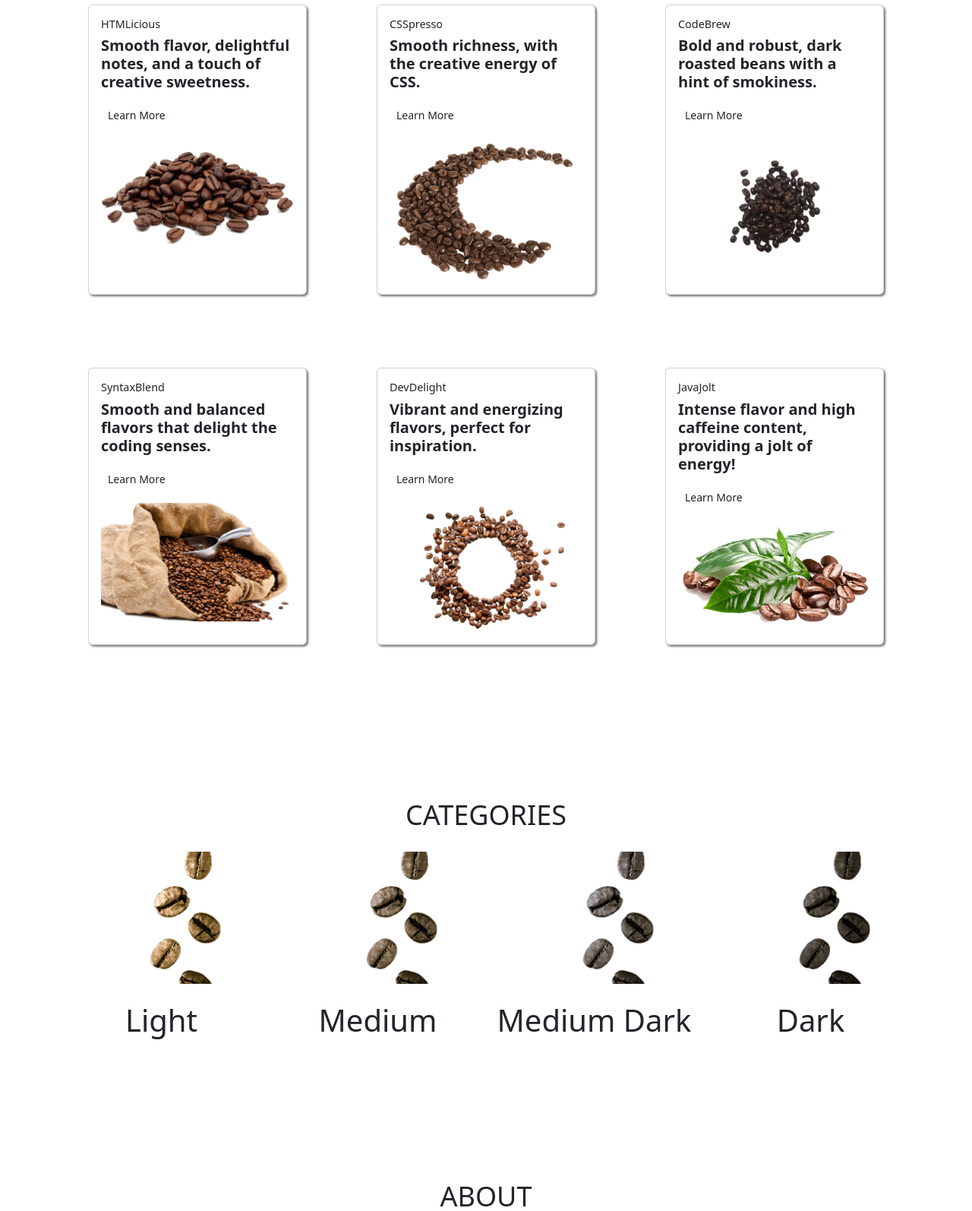
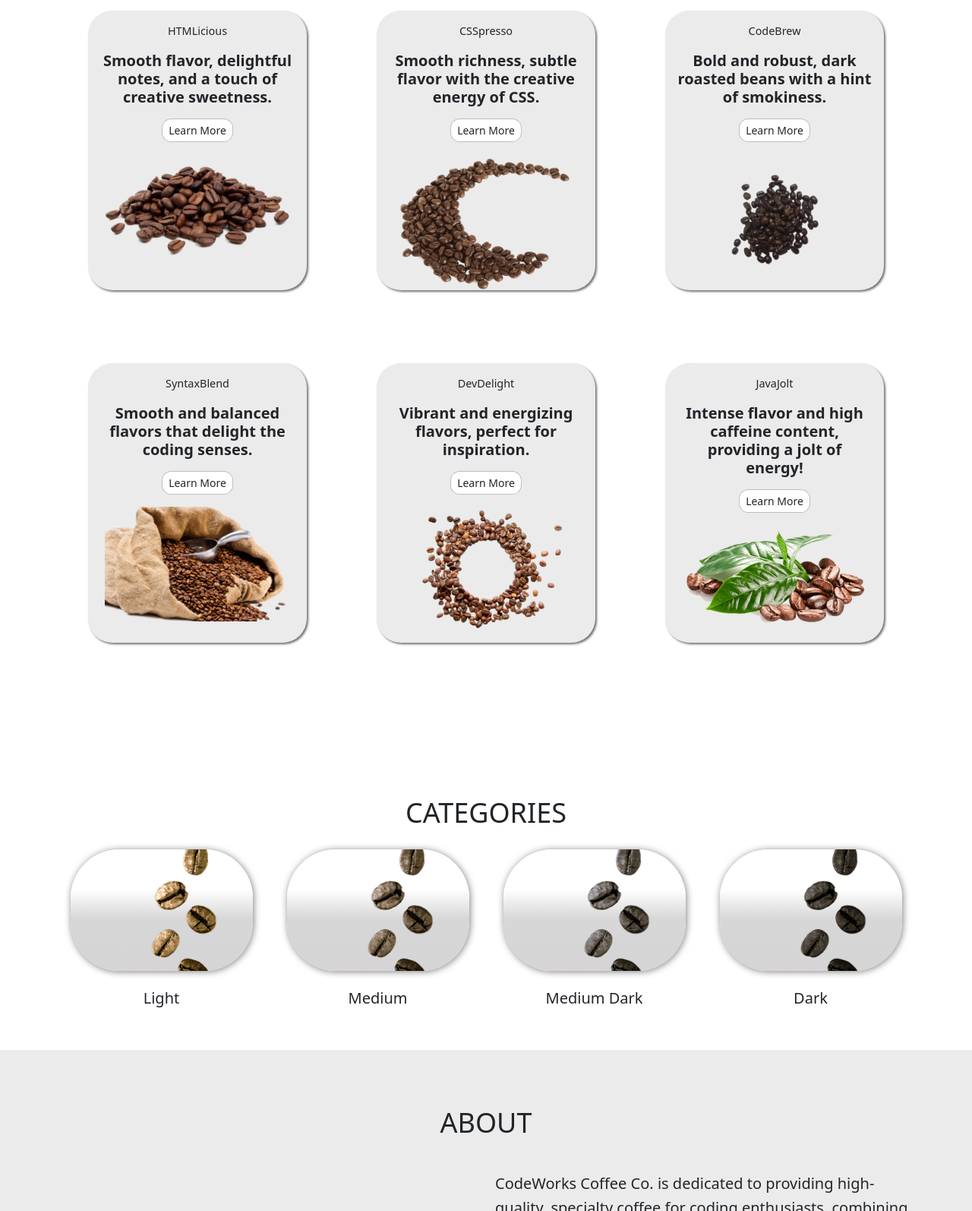
Before and after one commit to Miles-Collins/CodeWorksCoffeeCo, a plain HTML site: page index.html in a window 1280 px wide. Shown: the part 740-2334 px from the top of the page at 76% size. Drawn offline with nearby package versions, Linux system fonts and the light colour scheme.

Commit message:
finished

```diff
--- a/index.html
+++ b/index.html
@@ -19,16 +19,18 @@
       rel="stylesheet"
       href="https://cdnjs.cloudflare.com/ajax/libs/font-awesome/6.4.0/css/all.min.css"
     />
+    <!-- MDI -->
+    <link
+      rel="stylesheet"
+      href="https://cdn.materialdesignicons.com/7.2.96/css/materialdesignicons.min.css"
+    />
     <link rel="icon" type="images/x-icon" href="assets/CodeWorks-Logo.png" />
     <title>CodeWorks Coffee Co.</title>
   </head>
   <body id="page-top">
     <!-- SECTION NAVBAR -->
-    <header>
-      <nav
-        id="mainNav"
-        class="navbar navbar-expand-lg bg-white text-uppercase fixed-top"
-      >
+    <header class="sticky-top">
+      <nav id="mainNav" class="navbar navbar-expand-lg bg-white text-uppercase">
         <div class="container">
           <!-- NAVBAR BRAND -->
           <a href="#page-top" class="navbar-brand"
@@ -81,14 +83,21 @@
 
     <main>
       <!-- SECTION MASTHEAD - TABLET & UP -->
-      <!-- TODO FINISH STYLING -->
       <section class="masthead d-none d-md-block">
         <div class="container-fluid">
           <div class="row">
             <!-- MASTHEAD - BODY -->
             <div class="col-5">
               <!-- MASTHEAD - BODY - HEADING -->
-              <h4 class="masthead-heading pt-5">🎉 Flash Sale Alert! 🎉</h4>
+              <marquee Scrollamount="20">
+                <h4 class="masthead-heading pt-5">
+                  🎉
+                  <i class="mdi mdi-spin mdi-star text-warning text-shadow"></i>
+                  Flash Sale Alert!
+                  <i class="mdi mdi-spin mdi-star text-warning text-shadow"></i>
+                  🎉
+                </h4>
+              </marquee>
               <!-- MASTHEAD - BODY - SUBHEAD -->
               <h5 class="masthead-subheading pt-3">
                 CodeWorks Coffee Co. presents an exclusive BOGO (Buy One, Get
@@ -107,7 +116,8 @@
               <img
                 src="/assets/Masthead-BG.png"
                 alt="Masthead-BG"
-                class="masthead-image px-"
+                class="masthead-image px-0"
+                title="Masthead Coffee Beans Image"
               />
             </div>
           </div>
@@ -136,28 +146,29 @@
       </section>
 
       <!-- SECTION PRODUCTS -->
-      <!-- TODO FINISH CSS STYLING -->
       <section id="products" class="page-section products">
         <div class="container">
           <h3 class="page-section-heading text-center text-uppercase mb-4">
             Popular Products
           </h3>
-          <div class="row">
+          <div class="row justify-content-center text-center">
             <!-- HTMLICIOUS -->
             <div
               class="col-12 col-md-6 col-lg-4 d-flex justify-content-center my-5"
             >
-              <div class="card product-card">
-                <div class="card-body">
-                  <h5 class="card-title">HTMLicious</h5>
-                  <p class="card-text">
+              <div class="product-card">
+                <div class="product-card-body">
+                  <p class="product-card-title">HTMLicious</p>
+                  <p class="product-card-text">
                     Smooth flavor, delightful notes, and a touch of creative
                     sweetness.
                   </p>
-                  <a href="#" class="card-button btn btn-sm">Learn More</a>
+                  <a href="#" class="product-card-button btn btn-sm"
+                    >Learn More</a
+                  >
                   <img
                     src="/assets/Products-HTMLicous.png"
-                    class="card-img-bottom"
+                    class="product-card-img-bottom"
                     alt="..."
                   />
                 </div>
@@ -167,17 +178,20 @@
             <div
               class="col-12 col-md-6 col-lg-4 d-flex justify-content-center my-5"
             >
-              <div class="card product-card">
-                <div class="card-body">
-                  <h5 class="card-title">CSSpresso</h5>
-                  <p class="card-text">
-                    Smooth richness, with the creative energy of CSS.
+              <div class="product-card">
+                <div class="product-card-body">
+                  <p class="product-card-title">CSSpresso</p>
+                  <p class="product-card-text">
+                    Smooth richness, subtle flavor with the creative energy of
+                    CSS.
                   </p>
-                  <a href="#" class="card-button btn btn-sm">Learn More</a>
+                  <a href="#" class="product-card-button btn btn-sm"
+                    >Learn More</a
+                  >
                   <img
                     src="/assets/Products-CSSpresso.png"
                     alt="HTMLicious"
-                    class="card-img-bottom"
+                    class="product-card-img-bottom"
                   />
                 </div>
               </div>
@@ -186,18 +200,20 @@
             <div
               class="col-12 col-md-6 col-lg-4 d-flex justify-content-center my-5"
             >
-              <div class="card product-card">
-                <div class="card-body">
-                  <h5 class="card-title">CodeBrew</h5>
-                  <p class="card-text">
+              <div class="product-card">
+                <div class="product-card-body">
+                  <p class="product-card-title">CodeBrew</p>
+                  <p class="product-card-text">
                     Bold and robust, dark roasted beans with a hint of
                     smokiness.
                   </p>
-                  <a href="#" class="card-button btn btn-sm">Learn More</a>
+                  <a href="#" class="product-card-button btn btn-sm"
+                    >Learn More</a
+                  >
                   <img
                     src="/assets/Products-CodeBrew.png"
                     alt="HTMLicious"
-                    class="card-img-bottom"
+                    class="product-card-img-bottom"
                   />
                 </div>
               </div>
@@ -206,17 +222,19 @@
             <div
               class="col-12 col-md-6 col-lg-4 d-flex justify-content-center my-5"
             >
-              <div class="card product-card">
-                <div class="card-body">
-                  <h5 class="card-title">SyntaxBlend</h5>
-                  <p class="card-text">
+              <div class="product-card">
+                <div class="product-card-body">
+                  <p class="product-card-title">SyntaxBlend</p>
+                  <p class="product-card-text">
                     Smooth and balanced flavors that delight the coding senses.
                   </p>
-                  <a href="#" class="card-button btn btn-sm">Learn More</a>
+                  <a href="#" class="product-card-button btn btn-sm"
+                    >Learn More</a
+                  >
                   <img
                     src="/assets/Products-SyntaxBlend.png"
                     alt="HTMLicious"
-                    class="card-img-bottom"
+                    class="product-card-img-bottom"
                   />
                 </div>
               </div>
@@ -225,17 +243,19 @@
             <div
               class="col-12 col-md-6 col-lg-4 d-flex justify-content-center my-5"
             >
-              <div class="card product-card">
-                <div class="card-body">
-                  <h5 class="card-title">DevDelight</h5>
-                  <p class="card-text">
+              <div class="product-card">
+                <div class="product-card-body">
+                  <p class="product-card-title">DevDelight</p>
+                  <p class="product-card-text">
                     Vibrant and energizing flavors, perfect for inspiration.
                   </p>
-                  <a href="#" class="card-button btn btn-sm">Learn More</a>
+                  <a href="#" class="product-card-button btn btn-sm"
+                    >Learn More</a
+                  >
                   <img
                     src="/assets/Products-DevDelight.png"
                     alt="HTMLicious"
-                    class="card-img-bottom"
+                    class="product-card-img-bottom"
                   />
                 </div>
               </div>
@@ -244,18 +264,20 @@
             <div
               class="col-12 col-md-6 col-lg-4 d-flex justify-content-center my-5"
             >
-              <div class="card product-card">
-                <div class="card-body">
-                  <h5 class="card-title">JavaJolt</h5>
-                  <p class="card-text">
+              <div class="product-card">
+                <div class="product-card-body">
+                  <p class="product-card-title">JavaJolt</p>
+                  <p class="product-card-text">
                     Intense flavor and high caffeine content, providing a jolt
                     of energy!
                   </p>
-                  <a href="#" class="card-button btn btn-sm">Learn More</a>
+                  <a href="#" class="product-card-button btn btn-sm"
+                    >Learn More</a
+                  >
                   <img
                     src="/assets/Products-JavaJolt.png"
                     alt="HTMLicious"
-                    class="card-img-bottom"
+                    class="product-card-img-bottom"
                   />
                 </div>
               </div>
@@ -265,7 +287,6 @@
       </section>
 
       <!-- SECTION CATEGORIES -->
-      <!-- TODO FINISH CSS STYLING -->
       <section id="categories" class="page-section category">
         <h3 class="page-section-heading text-uppercase text-center">
           Categories
@@ -274,6 +295,7 @@
           <div class="row category-content text-center justify-content-center">
             <!-- CATEGORY - LIGHT -->
             <div
+              title="Takes you to light coffee bean page."
               class="col-10 col-md-6 col-lg-3 d-flex justify-content-center my-4"
             >
               <div class="category-content-button">
@@ -291,6 +313,7 @@
             </div>
             <!-- CATEGORY - MEDIUM -->
             <div
+              title="Takes you to medium coffee bean page."
               class="col-10 col-md-6 col-lg-3 d-flex justify-content-center my-4"
             >
               <div class="category-content-button">
@@ -308,6 +331,7 @@
             </div>
             <!-- CATEGORY - MEDIUM-DARK -->
             <div
+              title="Takes you to medium-dark coffee bean page."
               class="col-10 col-md-6 col-lg-3 d-flex justify-content-center my-4"
             >
               <div class="category-content-button">
@@ -325,6 +349,7 @@
             </div>
             <!-- CATEGORY - Dark -->
             <div
+              title="Takes you to dark coffee bean page."
               class="col-10 col-md-6 col-lg-3 d-flex justify-content-center my-4"
             >
               <div class="category-content-button">
@@ -345,14 +370,13 @@
       </section>
 
       <!-- SECTION ABOUT US -->
-      <!-- TODO FINISH CSS STYLING -->
       <section id="aboutUs" class="page-section about">
         <!-- ABOUT US - HEADING -->
-        <h3
+        <h1
           class="page-section-heading about-heading text-center text-uppercase"
         >
           About
-        </h3>
+        </h1>
         <div class="container">
           <!-- ABOUT - BODY -->
           <div class="row justify-content-center align-items-center">
@@ -362,6 +386,7 @@
                 src="assets/About-Photo.png"
                 alt="About-Photo"
                 class="img-fluid"
+                title="About CodeWorks coffee image"
               />
             </div>
             <!-- ABOUT - DESCRIPTION -->
@@ -391,7 +416,7 @@
           <div class="row">
             <!-- SOCIALS - LOCATION -->
             <div class="col-12 col-lg-4 mb-5 mb-lg-0">
-              <h4 class="text-uppercase mb-4">Location</h4>
+              <h1 class="text-uppercase mb-4">Location</h1>
               <p>
                 8455 WestPark St. <br />
                 Boise, ID 8704
@@ -399,7 +424,7 @@
             </div>
             <!-- SOCIALS - ICONS -->
             <div class="col-12 col-lg-4 mb-5 mb-lg-0">
-              <h4 class="text-uppercase mb-4">Around the Web</h4>
+              <h1 class="text-uppercase mb-4">Around the Web</h1>
               <a
                 class="btn btn-outline-dark btn-social mx-1"
                 title="CodeWorks Coffee Co. Facebook"
@@ -427,7 +452,7 @@
             </div>
             <!-- SOCIALS - CONTACT US -->
             <div class="col-12 col-lg-4 mb-5 mb-lg-0">
-              <h4 class="text-uppercase mb-4">Contact Us</h4>
+              <h1 class="text-uppercase mb-4">Contact Us</h1>
               Phone: (208) 391-5056
               <br />
               Email: support@boisecodeworks.com
--- a/styles.css
+++ b/styles.css
@@ -11,7 +11,6 @@
 /* MASTHEAD */
 
 .masthead {
-  padding-top: calc(4rem);
   background: rgb(214, 212, 212);
   background: linear-gradient(
     0deg,
@@ -42,7 +41,7 @@
 
 .masthead-mobile {
   padding-top: calc(3rem);
-  background: reg(214, 212, 212);
+  background: rgb(214, 212, 212);
   background: linear-gradient(
     0deg,
     rgba(214, 212, 212, 1) 0%,
@@ -68,7 +67,6 @@
   .masthead-heading {
     font-size: 2.3rem;
     line-height: 3rem;
-    color: blue;
   }
 
   .masthead-subheading {
@@ -89,7 +87,6 @@
   .masthead-heading {
     font-size: 1.75rem;
     line-height: 3rem;
-    color: red;
   }
 
   .masthead-subheading {
@@ -110,7 +107,6 @@
   .masthead-heading {
     font-size: 1.3rem;
     line-height: 3rem;
-    color: yellowgreen;
   }
 
   .masthead-subheading {
@@ -138,9 +134,9 @@
   line-height: 2rem;
 }
 
-/* PRODUCTS - CARD */
+/* PRODUCTS - PRODUCT-CARD */
 
-.card {
+.product-card {
   width: 18rem;
   height: 23rem;
   background-color: #ebebeb;
@@ -149,28 +145,109 @@
   box-shadow: 2px 2px 3px rgba(0, 0, 0, 0.558);
 }
 
-.card-title {
-  font-size: 0.9rem;
+.product-card:hover {
+  box-shadow: 2px 2px 4px rgba(0, 0, 0, 0.862);
 }
 
-.card-button {
-  background-color: white;
-  border: 1px solid rgba(0, 0, 0, 0.254);
-  border-radius: 12.5px;
+.product-card-title {
+  font-size: 0.9rem;
+  margin-top: 1rem;
 }
 
-.card-button:hover {
-  background-color: rgb(250, 250, 250);
-  border: 1px solid rgba(0, 0, 0, 0.652);
+.product-card-button {
+  background-color: white !important;
+  border: 1px solid rgba(0, 0, 0, 0.254) !important;
+  border-radius: 12.5px !important;
 }
 
-.card-text {
+.product-card-button:hover {
+  background-color: rgb(250, 250, 250) !important;
+  border: 1px solid rgba(0, 0, 0, 0.652) !important;
+}
+
+.product-card-text {
   font-size: 1.25rem;
   font-weight: 700;
   line-height: 1.5rem;
+  padding: 0 1rem;
 }
 
-.card-img-bottom {
+.product-card-img-bottom {
   padding-top: 1rem;
   object-fit: contain;
+  width: 85%;
+  height: auto;
 }
+
+/* CATEGORY */
+
+.category-content {
+  margin-top: 3rem;
+}
+
+.category-content-button {
+  height: 10rem;
+  width: 15rem;
+  box-shadow: 1px 1px 10px rgba(0, 0, 0, 0.5);
+  border-radius: 4rem;
+  background: rgb(214, 212, 212);
+  background: linear-gradient(
+    0deg,
+    rgba(214, 212, 212, 1) 0%,
+    rgba(215, 215, 215, 1) 43%,
+    rgba(255, 255, 255, 1) 67%
+  );
+}
+
+.category-content-button:hover {
+  cursor: pointer;
+  box-shadow: 1px 1px 10px black;
+}
+
+.category-content-button-image {
+  width: 100%;
+}
+
+.category-content-button-heading {
+  font-size: 1.25rem;
+  font-weight: 400;
+}
+
+/* ABOUT US */
+
+.about {
+  background-color: #ebebeb;
+}
+
+.about-heading {
+  margin-bottom: 3rem;
+}
+
+.about-description {
+  line-height: 2rem;
+  font-size: 1.25rem;
+}
+
+@media (max-width: 600px) {
+  .about-description {
+    line-height: 2rem;
+    font-size: 0.85rem;
+    font-weight: 700;
+  }
+}
+
+/* CONTACT US */
+
+.btn-social {
+  border-radius: 100% !important;
+  display: inline-flex !important;
+  width: 3.25rem !important;
+  height: 3.25rem !important;
+  font-size: 1.25rem !important;
+  justify-content: center !important;
+  align-items: center !important;
+}
+
+.text-shadow {
+  text-shadow: 0px 0px 3px black;
+}
```
